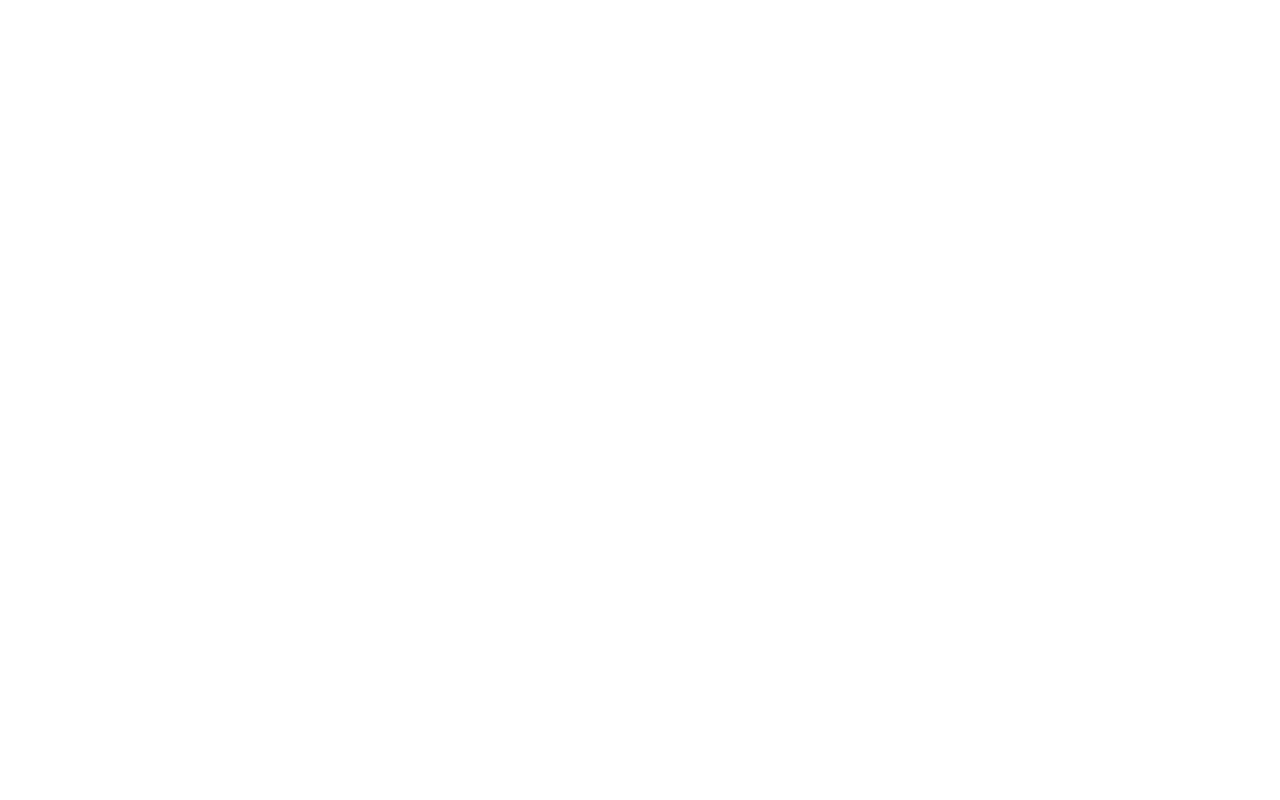
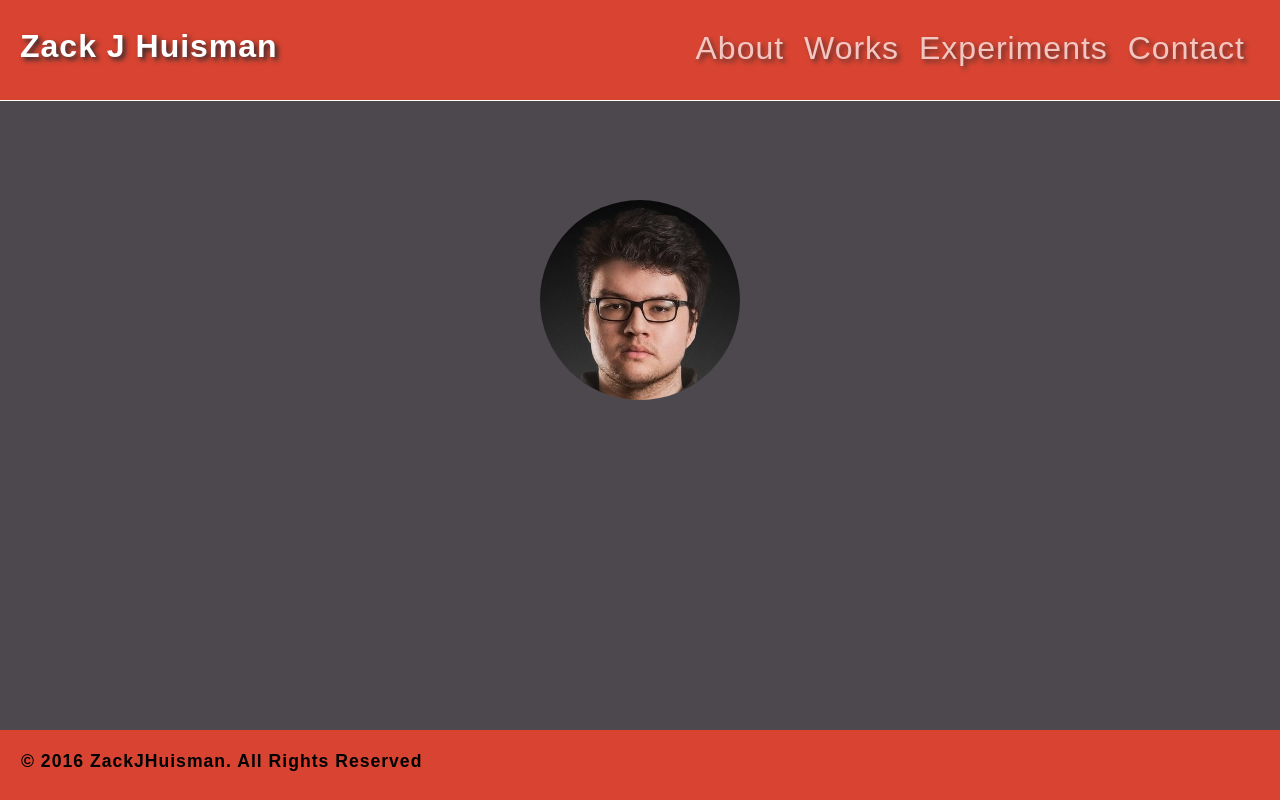
Before and after one commit to zackjhuisman/zackjhuisman.github.io, a plain HTML site: page about.html in a window 1280 px wide. Drawn offline with nearby package versions, Linux system fonts and the light colour scheme; a web font is replaced by a local one.

Commit message:
Add files via upload

```diff
--- a/about.html
+++ b/about.html
@@ -4,12 +4,35 @@
     <title>ZackJHuisman</title>
     <meta charset="utf-8">
     <script src="https://ajax.googleapis.com/ajax/libs/jquery/3.1.0/jquery.min.js"></script>
-    <link rel="stylesheet" href="assets/styels/index.css">
+    <link rel="stylesheet" href="assets/styels/about.css">
     <link href="https://fonts.googleapis.com/css?family=Average+Sans" rel="stylesheet">
   </head>
   <body>
+    <div class="Container">
+
+      <div class="NavBar">
+        <h1 class="NavBarH1">
+          <a href="index">Zack J Huisman</a>
+        </h1>
+        <ul class="NavBarLinks">
+          <li><a class="NavA" href="about">About</a></li>
+          <li><a class="NavA" href="works">Works</a></li>
+          <li><a class="NavA" href="experiments">Experiments</a></li>
+          <li><a class="NavA" href="contact">Contact</a></li>
+        </ul>
+      </div>
+
+      <div class="AboutContainer">
+
+      <div class="AboutPic"></div>
 
 
+      <div class="Footer">
+        <h1 class="FooterH1">© 2016 ZackJHuisman. All Rights Reserved
+      </div>
+    </div>
 
+
+    </div>
   </body>
 </html>
--- /dev/null
+++ b/assets/styels/about.sass
@@ -0,0 +1,84 @@
+*
+  margin: 0
+  padding: 0
+
+body, .Container, html
+  width: 100%
+  height: 100%
+  font-family: 'Agency FB', 'Average Sans', sans-serif
+  letter-spacing: 1px
+  background-color: #4C484D
+
+.NavBar
+  width: 100%
+  height: 100px
+  position: fixed
+  border-bottom: solid thin white
+  color: white
+  text-shadow: 3px 3px 5px #292A2E
+  background-color: #D84431
+  transition: background-color 0.3s ease
+
+.NavBarH1
+  height: 45px
+  width: auto
+  position: absolute
+  margin: auto 0 auto 20px
+  left: 0
+  right: 0
+  top: 0
+  bottom: 0
+
+.NavBarLinks
+  height: 50px
+  width: auto
+  position: absolute
+  margin: auto 0 auto 20px
+  right: 30px
+  top: 0
+  bottom: 0
+  font-size: 2em
+
+li
+  display: inline-block
+  padding: 5px 5px 0 5px
+
+a
+  text-decoration: none
+  color: white
+
+.NavA
+  opacity: 0.7
+  transition: opacity 1s
+
+.NavA:hover
+  opacity: 1
+
+.AboutContainer
+  width: 100%
+  height: 100%
+
+.AboutPic
+  border-radius: 100%
+  width: 200px
+  height: 200px
+  margin: auto
+  transform: translate(0%, 100%)
+  background: url("dyrus.jpg") no-repeat center center
+  -webkit-background-size: cover
+  -moz-background-size: cover
+  -o-background-size: cover
+  background-size: cover
+
+
+.Footer
+  width: 100%
+  height: 70px
+  background-color: #D84431
+  margin: auto
+  bottom: 0
+  position: fixed
+
+.FooterH1
+  padding: 21px
+  font-size: 1.1em
--- /dev/null
+++ b/assets/styels/contact.sass
@@ -0,0 +1,54 @@
+*
+  margin: 0
+  padding: 0
+
+body, .Container, html
+  width: 100%
+  height: 100%
+  font-family: 'Agency FB', 'Average Sans', sans-serif
+  letter-spacing: 1px
+
+.NavBar
+  width: 100%
+  height: 100px
+  position: fixed
+  border-bottom: solid thin white
+  color: white
+  text-shadow: 3px 3px 5px #292A2E
+  background-color: #D84431
+  transition: background-color 0.3s ease
+
+.NavBarH1
+  height: 45px
+  width: auto
+  position: absolute
+  margin: auto 0 auto 20px
+  left: 0
+  right: 0
+  top: 0
+  bottom: 0
+
+.NavBarLinks
+  height: 50px
+  width: auto
+  position: absolute
+  margin: auto 0 auto 20px
+  right: 30px
+  top: 0
+  bottom: 0
+  font-size: 2em
+
+li
+  display: inline-block
+  padding: 5px 5px 0 5px
+
+a
+  text-decoration: none
+  color: white
+
+.NavA
+  opacity: 0.7
+  transition: opacity 1s
+
+.NavA:hover
+  opacity: 1
--- /dev/null
+++ b/assets/styels/experiments.sass
@@ -0,0 +1,54 @@
+*
+  margin: 0
+  padding: 0
+
+body, .Container, html
+  width: 100%
+  height: 100%
+  font-family: 'Agency FB', 'Average Sans', sans-serif
+  letter-spacing: 1px
+
+.NavBar
+  width: 100%
+  height: 100px
+  position: fixed
+  border-bottom: solid thin white
+  color: white
+  text-shadow: 3px 3px 5px #292A2E
+  background-color: #D84431
+  transition: background-color 0.3s ease
+
+.NavBarH1
+  height: 45px
+  width: auto
+  position: absolute
+  margin: auto 0 auto 20px
+  left: 0
+  right: 0
+  top: 0
+  bottom: 0
+
+.NavBarLinks
+  height: 50px
+  width: auto
+  position: absolute
+  margin: auto 0 auto 20px
+  right: 30px
+  top: 0
+  bottom: 0
+  font-size: 2em
+
+li
+  display: inline-block
+  padding: 5px 5px 0 5px
+
+a
+  text-decoration: none
+  color: white
+
+.NavA
+  opacity: 0.7
+  transition: opacity 1s
+
+.NavA:hover
+  opacity: 1
--- a/assets/styels/index.sass
+++ b/assets/styels/index.sass
@@ -2,40 +2,11 @@
   margin: 0
   padding: 0
 
-html
+body, .Container, html
   width: 100%
   height: 100%
   font-family: 'Agency FB', 'Average Sans', sans-serif
-
-body
-  width: 100%
-  height: 100%
-
-#container
-  width: 100%
-  height: 100%
-
-.FrontPic
-  width: 100%
-  height: 80%
-  min-height: 800px
-  min-width: 350px
-  background: url("FrontPic.jpg") no-repeat center center
-  -webkit-background-size: cover
-  -moz-background-size: cover
-  -o-background-size: cover
-  background-size: cover
-
-.FrontPicText
-  font-size: 700%
-  text-align: center
-  height: 100%
-  width: 100%
-  min-width: 350px
-  min-height: 300px
-  padding: 300px 0 0 0
-  color: white
-  text-shadow: 3px 3px 5px #292A2E
+  letter-spacing: 1px
 
 .NavBar
   width: 100%
@@ -65,30 +36,46 @@ body
   right: 30px
   top: 0
   bottom: 0
-  color: inherit
   font-size: 2em
 
-ul
-  text-decoration: none
-  list-style: none
-
 li
-  text-decoration: none
-  list-style: none
   display: inline-block
   padding: 5px 5px 0 5px
 
+a
+  text-decoration: none
+  color: white
+
 .NavA
-  text-decoration: none
-  list-style: none
-  color: inherit
   opacity: 0.7
   transition: opacity 1s
 
 .NavA:hover
   opacity: 1
 
-#InfoBoxes
+.FrontPic
+  width: 100%
+  height: 80%
+  min-height: 800px
+  min-width: 350px
+  background: url("FrontPic.jpg") no-repeat center center
+  -webkit-background-size: cover
+  -moz-background-size: cover
+  -o-background-size: cover
+  background-size: cover
+
+.FrontPicText
+  font-size: 700%
+  text-align: center
+  height: 100%
+  width: 100%
+  min-width: 350px
+  min-height: 300px
+  padding: 300px 0 0 0
+  color: white
+  text-shadow: 3px 3px 5px #292A2E
+
+.InfoBoxes
   width: 100%
   height: 250px
   margin: auto
@@ -105,23 +92,14 @@ li
   font-size: 2em
   padding-bottom: 95px
 
-.InfoBox1
+.InfoBox1, .InfoBox3
   background-color: #D84431
   height: 250px
   flex: 1
   min-width: 350px
   transition: background-color 1s
 
-a
-  text-decoration: none
-  color: white
-
-a:hover
-  text-decoration: none
-  color: white
-  opacity: 0.7
-
-.InfoBox1:hover
+.InfoBox1:hover, .InfoBox3:hover
   background-color: #DE3123
 
 .InfoBox2
@@ -134,23 +112,13 @@ a:hover
 .InfoBox2:hover
   background-color: #3E3C40
 
-.InfoBox3
-  background-color: #D84431
-  height: 250px
-  flex: 1
-  min-width: 350px
-  transition: background-color 1s
-
-.InfoBox3:hover
-  background-color: #DE3123
-
 .Experiments
   width: 100%
   height: 500px
-  padding: 20px
 
 .ExperimentsH1
-  font-size: 350%
+  font-size: 300%
+  padding: 20px
 
 .PastWorkH1
   width: 100%
@@ -158,10 +126,10 @@ a:hover
   background-color: #4C484D
   color: white
   text-align: center
-  padding: 20px
+  padding-top: 20px
   font-size: 150%
 
-#PastWork
+.PastWork
   width: 100%
   height: auto
   padding-bottom: 20px
--- /dev/null
+++ b/assets/styels/works.sass
@@ -0,0 +1,54 @@
+*
+  margin: 0
+  padding: 0
+
+body, .Container, html
+  width: 100%
+  height: 100%
+  font-family: 'Agency FB', 'Average Sans', sans-serif
+  letter-spacing: 1px
+
+.NavBar
+  width: 100%
+  height: 100px
+  position: fixed
+  border-bottom: solid thin white
+  color: white
+  text-shadow: 3px 3px 5px #292A2E
+  background-color: #D84431
+  transition: background-color 0.3s ease
+
+.NavBarH1
+  height: 45px
+  width: auto
+  position: absolute
+  margin: auto 0 auto 20px
+  left: 0
+  right: 0
+  top: 0
+  bottom: 0
+
+.NavBarLinks
+  height: 50px
+  width: auto
+  position: absolute
+  margin: auto 0 auto 20px
+  right: 30px
+  top: 0
+  bottom: 0
+  font-size: 2em
+
+li
+  display: inline-block
+  padding: 5px 5px 0 5px
+
+a
+  text-decoration: none
+  color: white
+
+.NavA
+  opacity: 0.7
+  transition: opacity 1s
+
+.NavA:hover
+  opacity: 1
```
Also changed, not shown: contact.html (+14 -2 lines), experiments.html (+14 -2 lines), index.html (+13 -12 lines), works.html (+14 -2 lines), assets/styels/about.css (added), assets/styels/contact.css (added), assets/styels/dyrus.jpg (added), assets/styels/experiments.css (added), assets/styels/index.css, assets/styels/works.css (added).
